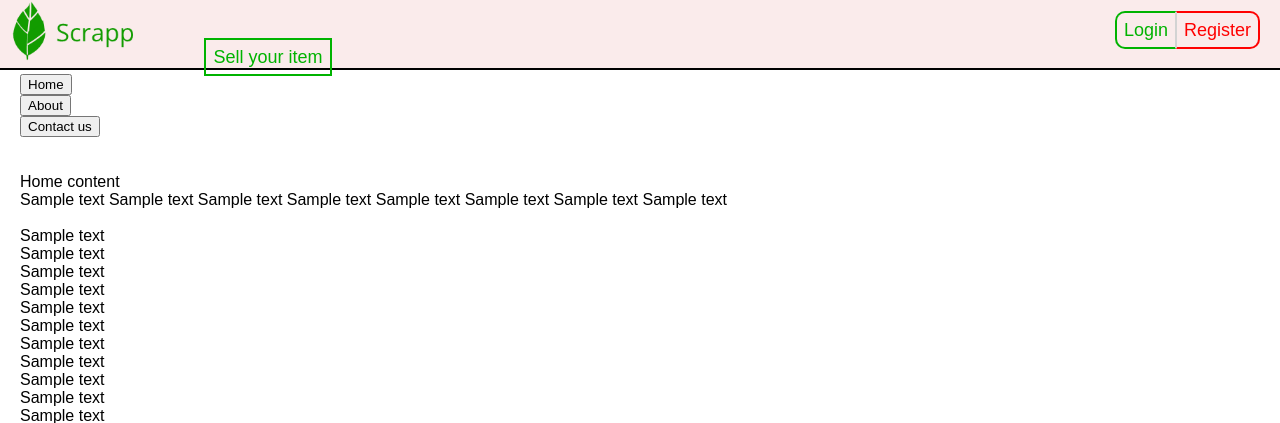
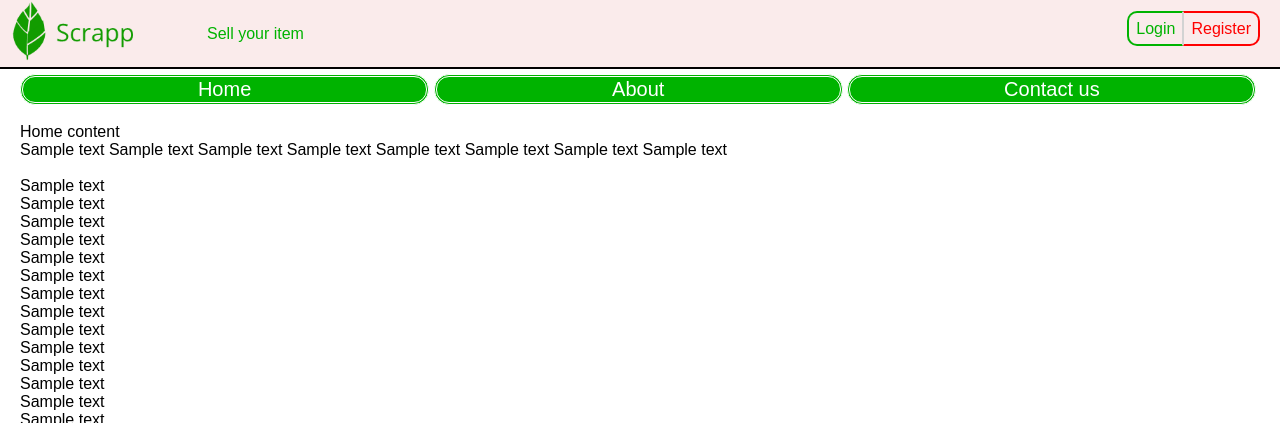
Before and after one commit to deekeh/scrapp, a PHP site: page / in a window 1280 px wide. Shown: the top 423 px of the page. Run offline with PHP 8.4, Linux system fonts and the light colour scheme.

Commit message:
Update decorate.css

```diff
--- a/style/decorate.css
+++ b/style/decorate.css
@@ -75,9 +75,36 @@ body
 	color: #ffffff;
 }
 
-a
+#logout
+{
+	text-decoration: none;
+	color: #b30000;
+	font-size: 18px;
+}
+
+#menubar .sell
 {
 	text-decoration: none;
 	color: #00b300;
-	font-size: 18px;
+	border-style: none;
+	font-size: 16px;
+	margin-top: 18px;
+	position: fixed;
+	display: inline;
+	/*bottom: 200px;*/
 }
+
+#home-button,#about-button,#contact-button
+{
+	width: 33%;
+	background-color: #00b300;
+	color: #ffffff;
+	border: double;
+	font-size: 20px;
+	border-radius: 15px;
+
+}
+#home,#about,#contact
+{
+	display: inline;
+}
```
